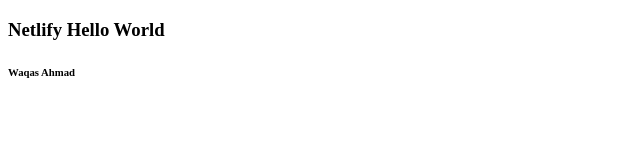
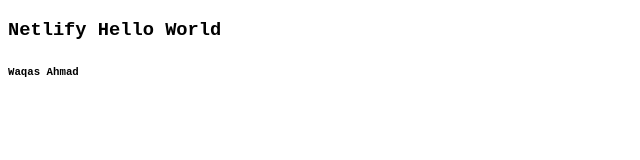
Before and after one commit to waqas-ahmd/helloworld-netlify1.0, a plain HTML site: page public/index.html in a window 1280 px wide. Shown: the whole page, without its empty margins (0-640 px from the left). Drawn offline with Linux system fonts and the light colour scheme.

Commit message:
font change

```diff
--- a/public/index.html
+++ b/public/index.html
@@ -7,7 +7,7 @@
     <title>Document</title>
 </head>
 
-<body>
+<body style="font-family: 'Courier New', Courier, monospace;">
     <h3>Netlify Hello World</h3>
     <h6>Waqas Ahmad</h6>
 </body>
```
